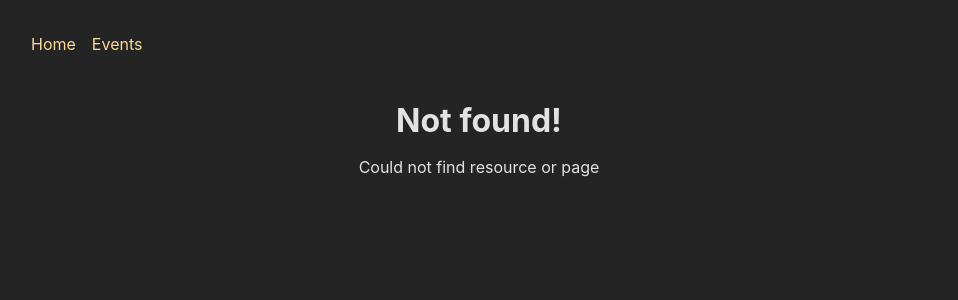
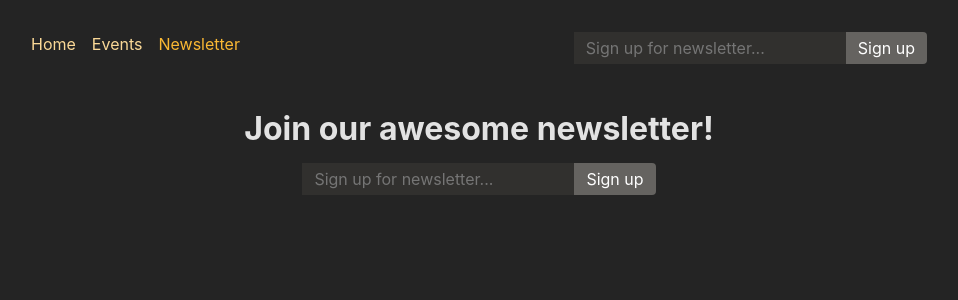
Before and after one commit to FANT0M100/spaRouterReact, a React (Create React App) app in the folder frontend/: page /newsletter in a window 1280 px wide. Before the commit this address had no page. Shown: the top 300 px of the page, without its empty margins (161-1119 px from the left). Built offline with nearby package versions, Linux system fonts and the light colour scheme.

Commit message:
add newsletter component

```diff
--- a/frontend/src/App.js
+++ b/frontend/src/App.js
@@ -1,18 +1,18 @@
-import { createBrowserRouter, RouterProvider } from "react-router-dom";
+import { RouterProvider, createBrowserRouter } from "react-router-dom";
 
-import HomePage from "./pages/Home";
-import EventsPage, { loader as eventLoader } from "./pages/Events";
+import EditEventPage from "./pages/EditEvent";
+import ErrorPage from "./pages/Error";
 import EventDetailPage, {
   loader as eventDetailLoader,
   action as deleteEventAction,
 } from "./pages/EventDetail";
+import EventsPage, { loader as eventsLoader } from "./pages/Events";
+import EventsRootLayout from "./pages/EventsRoot";
+import HomePage from "./pages/Home";
 import NewEventPage from "./pages/NewEvent";
-import EditEventPage from "./pages/EditEvent";
 import RootLayout from "./pages/Root";
-import EventsRootLayout from "./pages/EventsRoot";
-import ErrorPage from "./pages/Error";
-
 import { action as manipulateEventAction } from "./components/EventForm";
+import NewsletterPage, { action as newsletterAction } from "./pages/Newsletter";
 
 const router = createBrowserRouter([
   {
@@ -28,7 +28,7 @@
           {
             index: true,
             element: <EventsPage />,
-            loader: eventLoader,
+            loader: eventsLoader,
           },
           {
             path: ":eventId",
@@ -54,6 +54,11 @@
           },
         ],
       },
+      {
+        path: "newsletter",
+        element: <NewsletterPage />,
+        action: newsletterAction,
+      },
     ],
   },
 ]);
--- a/frontend/src/components/MainNavigation.js
+++ b/frontend/src/components/MainNavigation.js
@@ -1,5 +1,7 @@
 import { NavLink } from "react-router-dom";
+
 import classes from "./MainNavigation.module.css";
+import NewsletterSignup from "./NewsletterSignup";
 
 function MainNavigation() {
   return (
@@ -19,7 +21,7 @@
           </li>
           <li>
             <NavLink
-              to="events"
+              to="/events"
               className={({ isActive }) =>
                 isActive ? classes.active : undefined
               }
@@ -27,8 +29,19 @@
               Events
             </NavLink>
           </li>
+          <li>
+            <NavLink
+              to="/newsletter"
+              className={({ isActive }) =>
+                isActive ? classes.active : undefined
+              }
+            >
+              Newsletter
+            </NavLink>
+          </li>
         </ul>
       </nav>
+      <NewsletterSignup />
     </header>
   );
 }
--- /dev/null
+++ b/frontend/src/components/NewsletterSignup.js
@@ -0,0 +1,16 @@
+import classes from "./NewsletterSignup.module.css";
+
+function NewsletterSignup() {
+  return (
+    <form method="post" className={classes.newsletter}>
+      <input
+        type="email"
+        placeholder="Sign up for newsletter..."
+        aria-label="Sign up for newsletter"
+      />
+      <button>Sign up</button>
+    </form>
+  );
+}
+
+export default NewsletterSignup;
--- /dev/null
+++ b/frontend/src/components/NewsletterSignup.module.css
@@ -0,0 +1,21 @@
+.newsletter input,
+.newsletter button {
+  font: inherit;
+  padding: 0.25rem 0.75rem;
+  border-radius: 0;
+  border: none;
+  background-color: var(--color-gray-800);
+  color: #fff;
+}
+
+.newsletter button {
+  border-top-right-radius: 4px;
+  border-bottom-right-radius: 4px;
+  cursor: pointer;
+  background-color: #656360;
+}
+
+.newsletter button:hover {
+  background-color: var(--color-primary-300);
+  color: var(--color-gray-800);
+}
--- /dev/null
+++ b/frontend/src/pages/Newsletter.js
@@ -0,0 +1,21 @@
+import NewsletterSignup from '../components/NewsletterSignup';
+import PageContent from '../components/PageContent';
+
+function NewsletterPage() {
+  return (
+    <PageContent title="Join our awesome newsletter!">
+      <NewsletterSignup />
+    </PageContent>
+  );
+}
+
+export default NewsletterPage;
+
+export async function action({ request }) {
+  const data = await request.formData();
+  const email = data.get('email');
+
+  // send to backend newsletter server ...
+  console.log(email);
+  return { message: 'Signup successful!' };
+}
```
